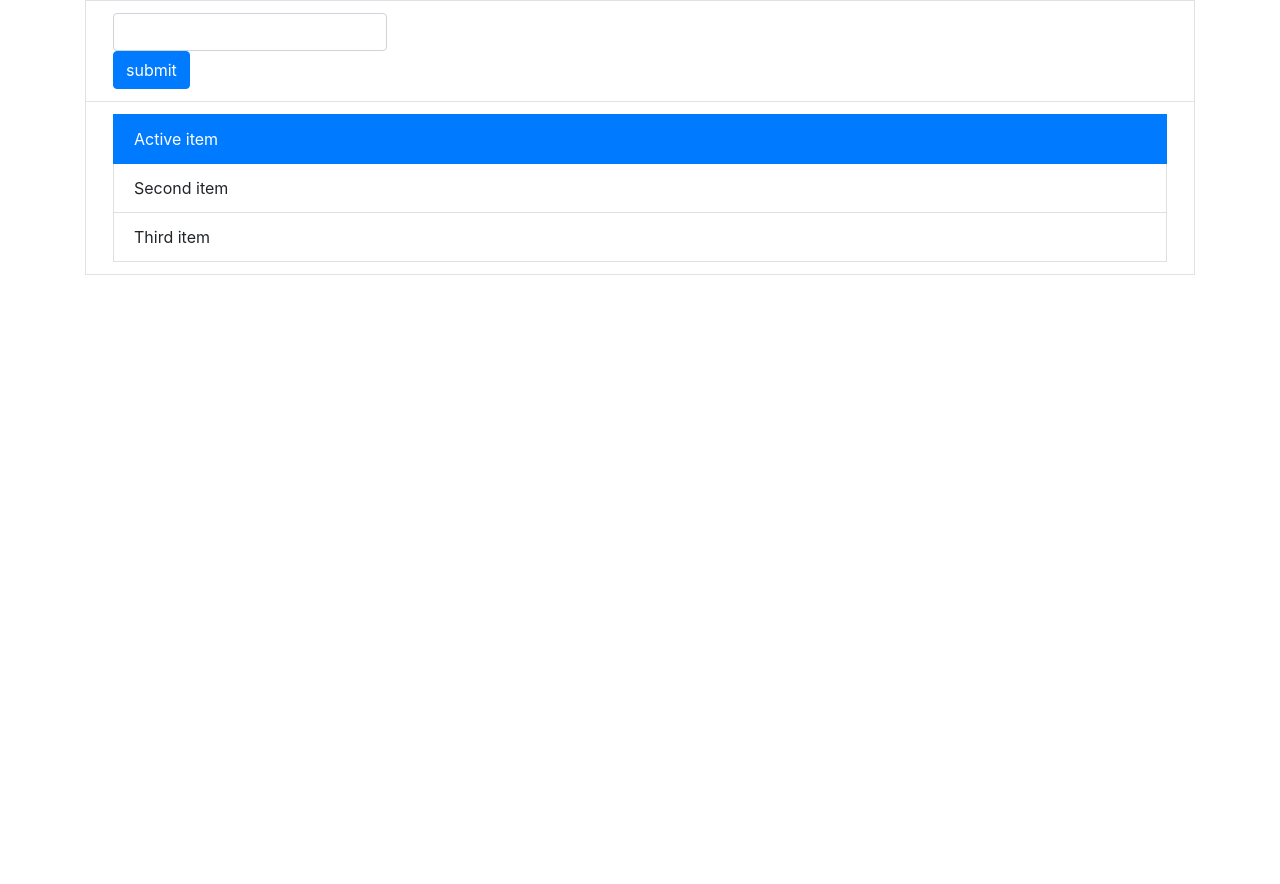
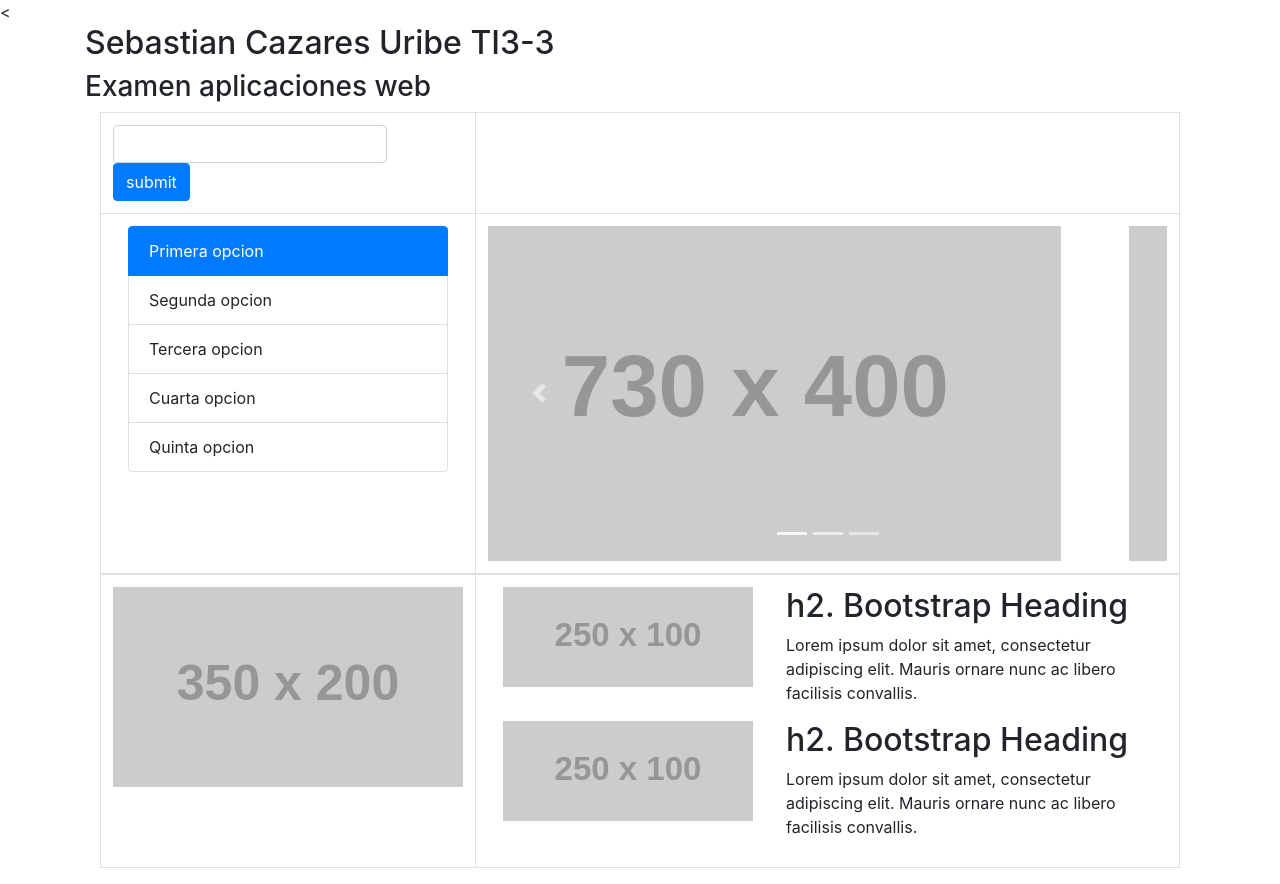
Before and after one commit to SebastianIDGS7-3/SebastianIDGS7-3.github.io, a plain HTML site: page index.html in a window 1280 px wide. Before the commit the page ends 800 px from the top, so only its background shows below. Drawn offline with nearby package versions, Linux system fonts and the light colour scheme; placeholder pictures from the web are drawn by us.

Commit message:
Update index.html

```diff
--- a/index.html
+++ b/index.html
@@ -8,35 +8,142 @@
   <script src="https://ajax.googleapis.com/ajax/libs/jquery/3.5.1/jquery.min.js"></script>
   <script src="https://cdnjs.cloudflare.com/ajax/libs/popper.js/1.16.0/umd/popper.min.js"></script>
   <script src="https://maxcdn.bootstrapcdn.com/bootstrap/4.5.2/js/bootstrap.min.js"></script>
+  <<link rel="stylesheet" href="css/mystyle.css">
+  <style>
+
+  .carousel-inner img {
+    width: 90%;
+    height: 90%;
+  }
+  </style>
 </head>
 <body>
 
+<div class="container">
+  <h2>Sebastian Cazares Uribe TI3-3</h2>
+  <h3>Examen aplicaciones web</h3>
+
+
+
+<!-- esta es una minitabla que contiene la barra y el boton de submit -->
+
                         <div class="container" >
-  <table class="table table-bordered" style="text-align: left">
+                        <table class="table table-bordered">
 
                           <tbody>
                             <tr>
                             <td><div class="container">
                             <div class="row">
 
-        <div class="col-sm-4" >
                                   <form class="form-inline" action="/action_page.php">
                                   <input type="email" class="form-control" placeholder="" id="email">
                                   <div class="form-check" >
                                   <button type="submit" class="btn btn-primary">submit</button>
+
                               </div></td>
 
                             </tr>
+
+<!-- aqui esta la tabla de opciones -->
+
+                              <td><div class="container">
+                              <ul class="list-group">
+                              <li class="list-group-item active">Primera opcion</li>
+                              <li class="list-group-item">Segunda opcion</li>
+                              <li class="list-group-item">Tercera opcion</li>
+                              <li class="list-group-item">Cuarta opcion</li>
+                              <li class="list-group-item">Quinta opcion</li>
+                              </td>
+        </th>
+
+
+        <th>
+
+<!-- el carrusel -->
+
+                            <div id="demo" class="carousel slide" data-ride="carousel">
+
+                              <!-- Indicators -->
+                              <ul class="carousel-indicators">
+                                <li data-target="#demo" data-slide-to="0" class="active"></li>
+                                <li data-target="#demo" data-slide-to="1"></li>
+                                <li data-target="#demo" data-slide-to="2"></li>
+                              </ul>
+
+                              <!-- The slideshow -->
+                              <div class="carousel-inner">
+                                <div class="carousel-item active">
+                                  <img src="https://fakeimg.pl/730x400/90EE90/">
+                                </div>
+                                <div class="carousel-item">
+                                  <img src="https://fakeimg.pl/730x400/90EE90/">
+                                </div>
+                                <div class="carousel-item">
+                                  <img src="https://fakeimg.pl/730x400/90EE90/">
+                                </div>
+                              </div>
+
+                              <!-- Left and right controls -->
+                              <a class="carousel-control-prev" href="#demo" data-slide="prev">
+                                <span class="carousel-control-prev-icon"></span>
+                              </a>
+                              <a class="carousel-control-next" href="#demo" data-slide="next">
+                                <span class="carousel-control-next-icon"></span>
+                              </a>
+                            </div>
+        </th>
+      </tr>
+    </thead>
+
+
+    <tbody>
       <tr>
-        <td><div class="container"
-        <ul class="list-group">
-            <li class="list-group-item active">Active item</li>
-              <li class="list-group-item">Second item</li>
-                <li class="list-group-item">Third item</li>
+        <td>
+
+<!-- la imagen de la esquina inferior izquierda -->
+
+                        <img src="https://fakeimg.pl/350x200/90EE90/">
         </td>
 
-    </tbody>
-  </table>
+
+        <td>
+
+<!-- un grid que contiene las imagenes y el texto de la esquina inferior derecha -->
+
+<div class="container-fluid">
+
+
+    <div class="row">
+
+                              <div class="col-sm-5">
+                                <img src="https://fakeimg.pl/250x100/90EE90/">
+                              </div>
+
+                              <div class="col-sm-7">
+
+                                            <h2>h2. Bootstrap Heading</h2>
+                                            <p>Lorem ipsum dolor sit amet, consectetur adipiscing elit. Mauris ornare nunc ac libero facilisis convallis.</p>
+                              </div>
+
+    </div>
+
+    <div class="row">
+                              <div class="col-sm-5">
+                               <img src="https://fakeimg.pl/250x100/90EE90/">
+                              </div>
+
+                              <div class="col-sm-7">
+
+                                            <h2>h2. Bootstrap Heading</h2>
+                                            <p>Lorem ipsum dolor sit amet, consectetur adipiscing elit. Mauris ornare nunc ac libero facilisis convallis.</p>
+                            </div>
+
+
+    </div>
+
+</div>
+
+
 </div>
 
 </body>
```
Lines whose indentation alone changed are shown as unchanged.
